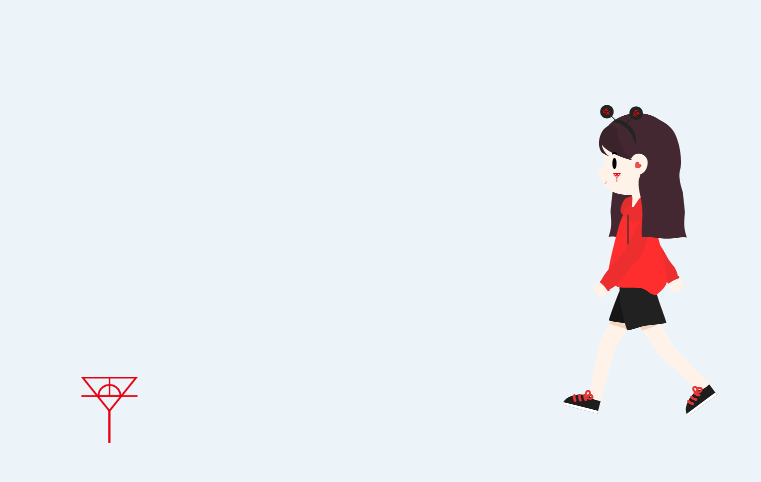
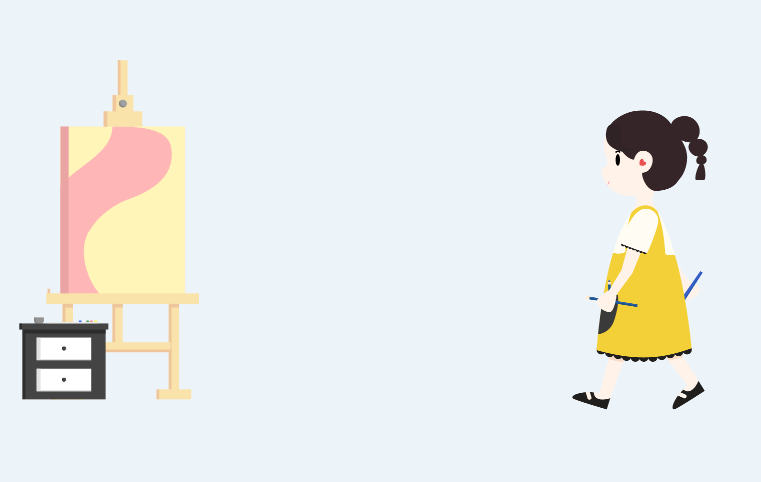
Before and after one commit to NevaehBi/journey, a plain HTML site: page index.html in a window 1280 px wide. Shown: the part 170-652 px from the top of the page, without its empty margins (0-761 px from the left). Drawn offline with Linux system fonts and the light colour scheme.

Commit message:
Update index.html

```diff
--- a/index.html
+++ b/index.html
@@ -78,7 +78,7 @@ const timer5 = new EE3Timer.Timer(5000);
 function setup(){
 
   // from the scene1
-  state = playScene4;
+  state = playScene1;
   //create scene 1
   scene1 = new Container();
   app.stage.addChild(scene1);
```
